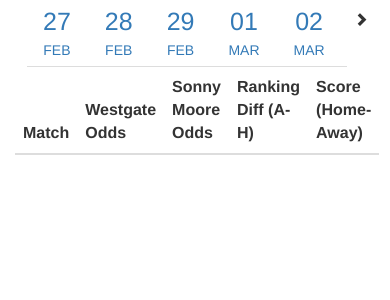
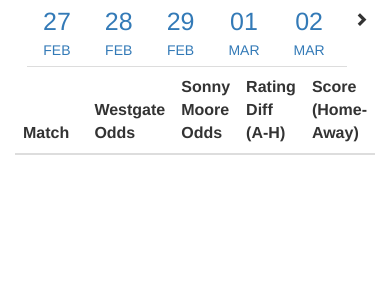
Before and after one commit to cmouli84/CollegeBasketballOdds, a web app: page /public/index.html in a window 390 px wide. Shown: the top 300 px of the page. Run offline with its HTML, style and script files only (its server is not run), Linux system fonts and the light colour scheme; data that the repository does not hold is empty; some libraries are stand-ins or nearby versions.

Commit message:
Renamed Ranking to Rating

```diff
--- a/WebContent/public/index.html
+++ b/WebContent/public/index.html
@@ -161,7 +161,7 @@
             <th class="col-lg-4 col-md-4 col-sm-4 col-xs-4">Match</th>
             <th class="col-lg-2 col-md-2 col-sm-2 col-xs-2">Westgate Odds</th>
             <th class="col-lg-2 col-md-2 col-sm-2 col-xs-2">Sonny Moore Odds</th>
-            <th class="col-lg-2 col-md-2 col-sm-2 col-xs-2">Ranking Diff (A-H)</th>
+            <th class="col-lg-2 col-md-2 col-sm-2 col-xs-2">Rating Diff (A-H)</th>
             <th class="col-lg-2 col-md-2 col-sm-2 col-xs-2">Score (Home-Away)</th>
           </tr>
         </thead>
```
